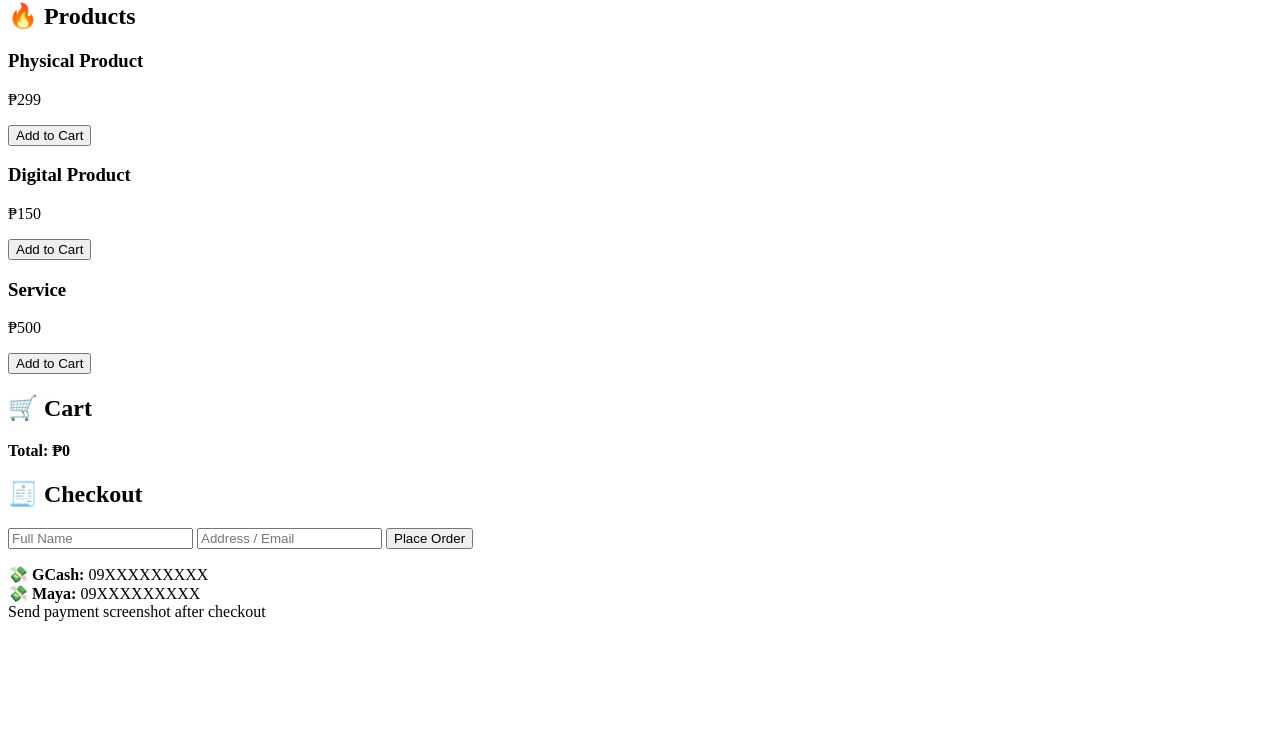
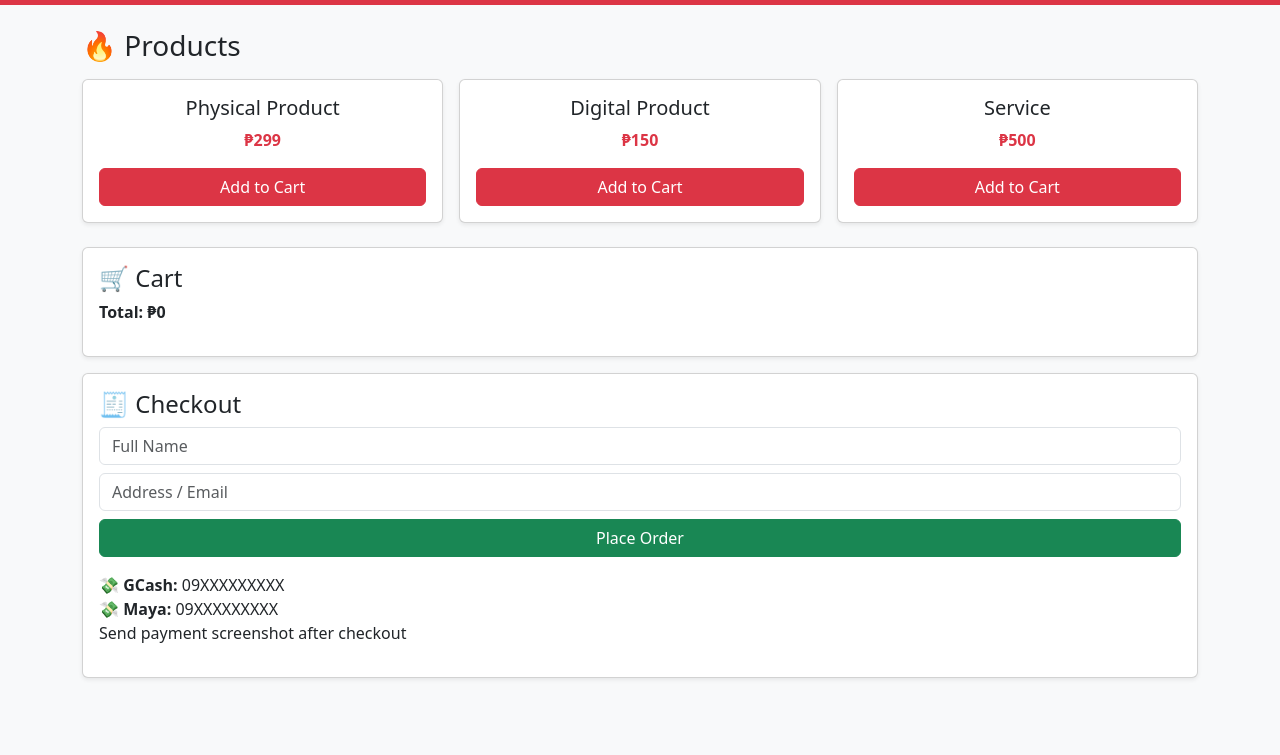
Before and after one commit to janrygoyo609-sudo/ecommerce-shop, a plain HTML site: page index.html in a window 1280 px wide. Shown: the part 45-800 px from the top of the page. Drawn offline with nearby package versions, Linux system fonts and the light colour scheme.

Commit message:
Add files via upload

```diff
--- a/index.html
+++ b/index.html
@@ -1,50 +1,98 @@
-<header>
-  🛒 My Online Shop
-</header>
+<!DOCTYPE html>
+<html lang="en">
+<head>
+  <meta charset="UTF-8">
+  <title>My ECOMERCES Shop</title>
 
-<div class="container">
+  <!-- Bootstrap CSS -->
+  <link href="https://cdn.jsdelivr.net/npm/bootstrap@5.3.3/dist/css/bootstrap.min.css" rel="stylesheet">
 
-  <h2>🔥 Products</h2>
+</head>
+<body class="bg-light">
 
-  <div class="products">
-    <div class="product">
-      <h3>Physical Product</h3>
-      <p class="price">₱299</p>
-      <button onclick="addToCart('Physical Product', 299)">Add to Cart</button>
+<nav class="navbar navbar-dark bg-danger">
+  <div class="container">
+    <span class="navbar-brand mb-0 h1">🛒 My Online Shop</span>
+  </div>
+</nav>
+
+<div class="container mt-4">
+
+  <h3 class="mb-3">🔥 Products</h3>
+
+  <div class="row g-3">
+
+    <div class="col-md-4">
+      <div class="card shadow-sm">
+        <div class="card-body text-center">
+          <h5 class="card-title">Physical Product</h5>
+          <p class="text-danger fw-bold">₱299</p>
+          <button class="btn btn-danger w-100"
+            onclick="addToCart('Physical Product', 299)">
+            Add to Cart
+          </button>
+        </div>
+      </div>
     </div>
 
-    <div class="product">
-      <h3>Digital Product</h3>
-      <p class="price">₱150</p>
-      <button onclick="addToCart('Digital Product', 150)">Add to Cart</button>
+    <div class="col-md-4">
+      <div class="card shadow-sm">
+        <div class="card-body text-center">
+          <h5 class="card-title">Digital Product</h5>
+          <p class="text-danger fw-bold">₱150</p>
+          <button class="btn btn-danger w-100"
+            onclick="addToCart('Digital Product', 150)">
+            Add to Cart
+          </button>
+        </div>
+      </div>
     </div>
 
-    <div class="product">
-      <h3>Service</h3>
-      <p class="price">₱500</p>
-      <button onclick="addToCart('Service', 500)">Add to Cart</button>
+    <div class="col-md-4">
+      <div class="card shadow-sm">
+        <div class="card-body text-center">
+          <h5 class="card-title">Service</h5>
+          <p class="text-danger fw-bold">₱500</p>
+          <button class="btn btn-danger w-100"
+            onclick="addToCart('Service', 500)">
+            Add to Cart
+          </button>
+        </div>
+      </div>
+    </div>
+
+  </div>
+
+  <div class="card mt-4 shadow-sm">
+    <div class="card-body">
+      <h4>🛒 Cart</h4>
+      <div id="cart"></div>
+      <p class="fw-bold">Total: ₱<span id="total">0</span></p>
     </div>
   </div>
 
-  <div class="cart-box">
-    <h2>🛒 Cart</h2>
-    <div id="cart"></div>
-    <p><strong>Total: ₱<span id="total">0</span></strong></p>
-  </div>
+  <div class="card mt-3 shadow-sm">
+    <div class="card-body">
+      <h4>🧾 Checkout</h4>
 
-  <div class="cart-box">
-    <h2>🧾 Checkout</h2>
-    <form onsubmit="sendOrder(event)">
-      <input type="text" placeholder="Full Name" required>
-      <input type="text" placeholder="Address / Email" required>
-      <button type="submit">Place Order</button>
-    </form>
+      <form onsubmit="sendOrder(event)">
+        <input class="form-control mb-2" placeholder="Full Name" required>
+        <input class="form-control mb-2" placeholder="Address / Email" required>
+        <button class="btn btn-success w-100">Place Order</button>
+      </form>
 
-    <p>
-      💸 <strong>GCash:</strong> 09XXXXXXXXX <br>
-      💸 <strong>Maya:</strong> 09XXXXXXXXX <br>
-      Send payment screenshot after checkout
-    </p>
+      <p class="mt-3">
+        💸 <strong>GCash:</strong> 09XXXXXXXXX <br>
+        💸 <strong>Maya:</strong> 09XXXXXXXXX <br>
+        Send payment screenshot after checkout
+      </p>
+    </div>
   </div>
 
 </div>
+
+<!-- Bootstrap JS -->
+<script src="https://cdn.jsdelivr.net/npm/bootstrap@5.3.3/dist/js/bootstrap.bundle.min.js"></script>
+<script src="script.js"></script>
+</body>
+</html>
--- /dev/null
+++ b/style.css
@@ -0,0 +1,71 @@
+body {
+  font-family: Arial, sans-serif;
+  background: #f5f5f5;
+  margin: 0;
+  padding: 0;
+}
+
+header {
+  background: #ee4d2d;
+  color: white;
+  padding: 15px;
+  text-align: center;
+  font-size: 22px;
+}
+
+.container {
+  padding: 20px;
+  max-width: 1100px;
+  margin: auto;
+}
+
+.products {
+  display: grid;
+  grid-template-columns: repeat(auto-fit, minmax(220px, 1fr));
+  gap: 20px;
+}
+
+.product {
+  background: white;
+  border-radius: 8px;
+  padding: 15px;
+  box-shadow: 0 2px 6px rgba(0,0,0,0.1);
+  text-align: center;
+}
+
+.product h3 {
+  margin: 10px 0;
+}
+
+.price {
+  color: #ee4d2d;
+  font-weight: bold;
+  font-size: 18px;
+}
+
+button {
+  background: #ee4d2d;
+  color: white;
+  border: none;
+  padding: 10px;
+  width: 100%;
+  border-radius: 5px;
+  cursor: pointer;
+}
+
+button:hover {
+  background: #d84326;
+}
+
+.cart-box {
+  background: white;
+  margin-top: 20px;
+  padding: 15px;
+  border-radius: 8px;
+}
+
+input {
+  width: 100%;
+  padding: 8px;
+  margin-bottom: 10px;
+}
```
Also changed, not shown: README.txt (added), script.js (line endings or trailing spaces).
